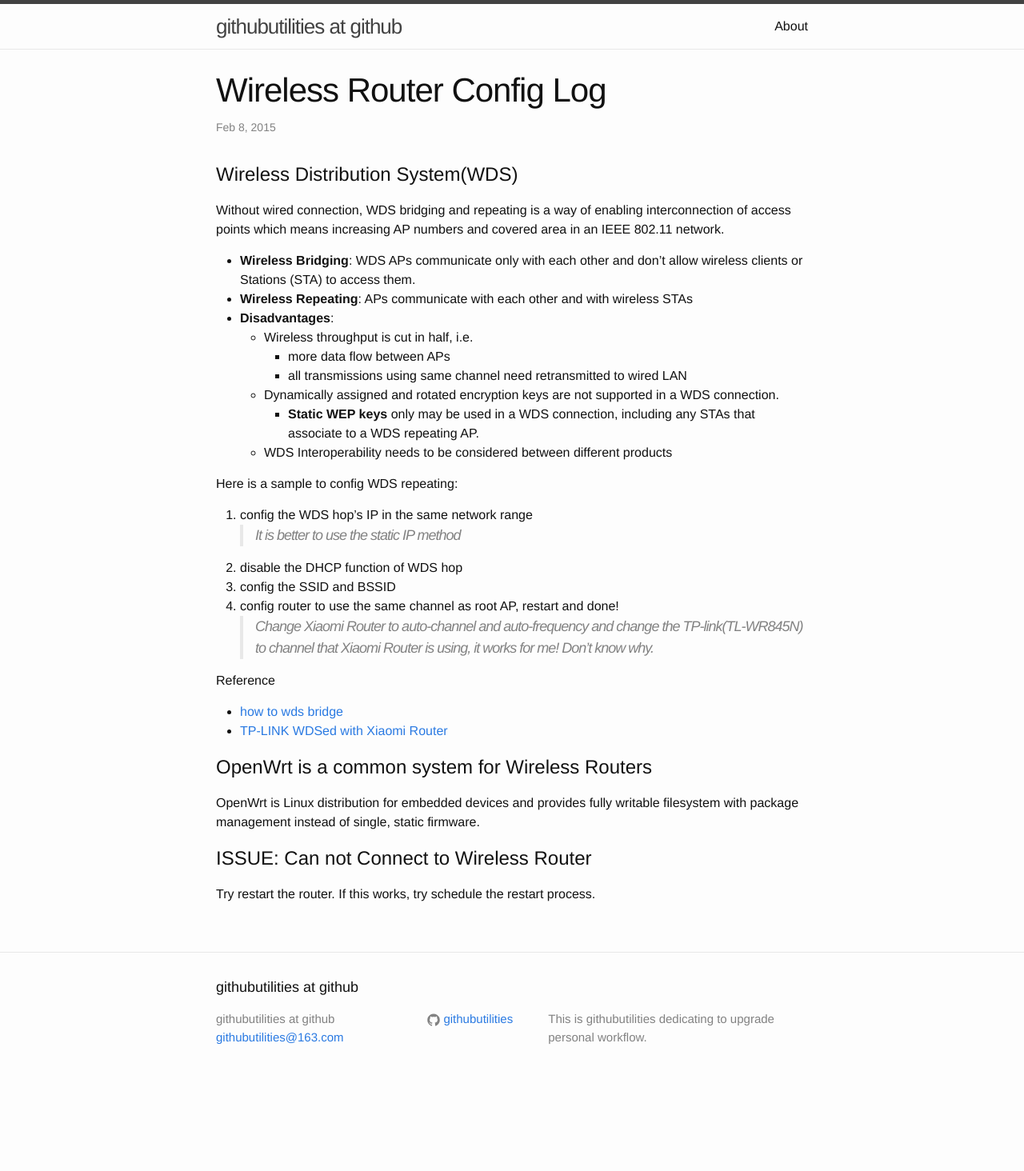
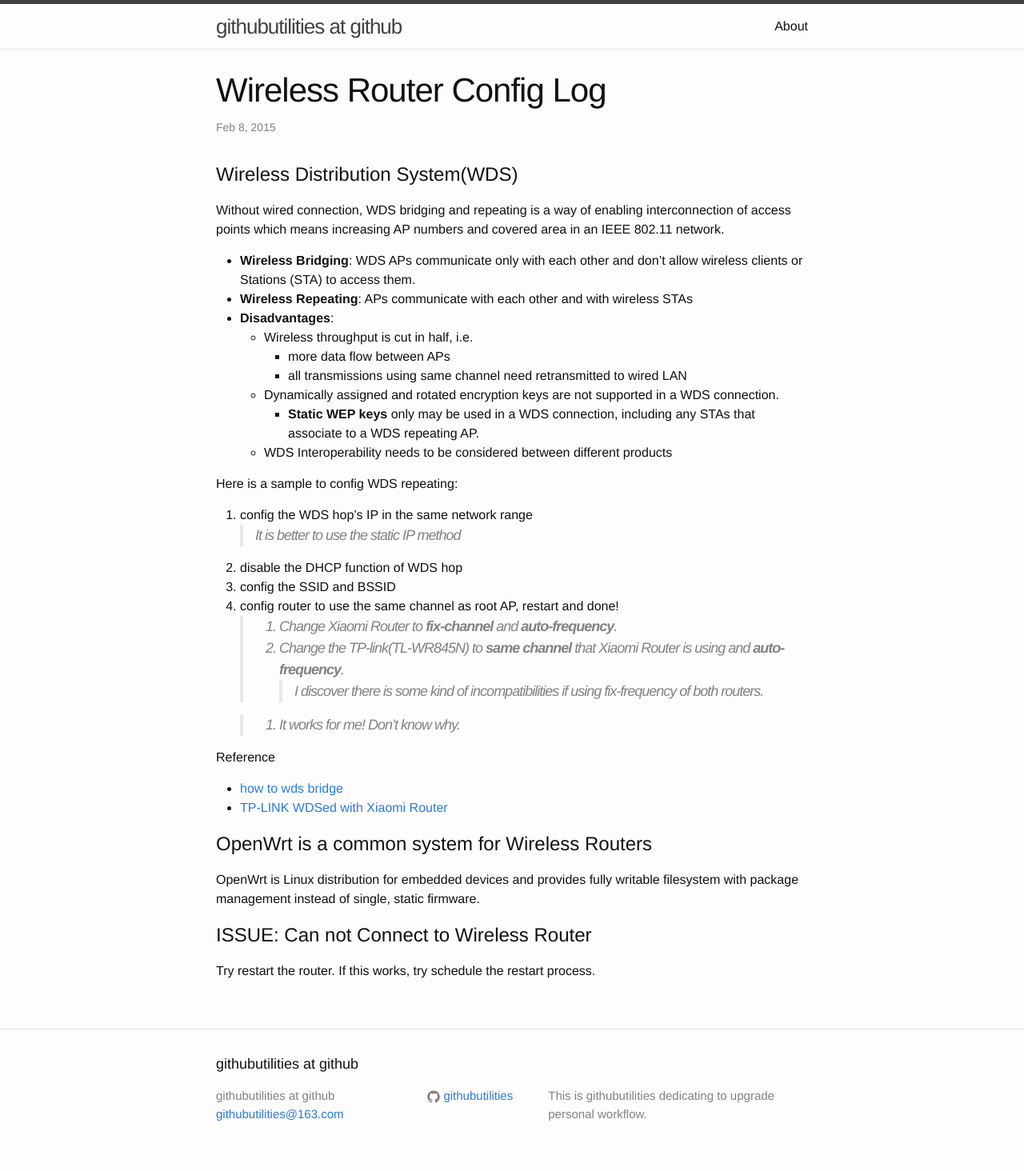
Before and after one commit to githubutilities/githubutilities.github.io, a Jekyll site: the page built from _posts/2015-02-08-wireless-router-config-log.markdown, in a window 1280 px wide. Shown: the whole page at 80% size. Built offline with Jekyll 4.4.1, drawn with Linux system fonts in a browser that asks for light colours; Markdown is read by kramdown in place of the engine named in the settings; before the commit the page ends 1368 px from its top, so only the background shows below that.

Commit message:
fix my router wds config comment

```diff
--- a/_posts/2015-02-08-wireless-router-config-log.markdown
+++ b/_posts/2015-02-08-wireless-router-config-log.markdown
@@ -27,7 +27,11 @@
 2. disable the DHCP function of WDS hop
 3. config the SSID and BSSID
 4. config router to use the same channel as root AP, restart and done!
-    > Change Xiaomi Router to auto-channel and auto-frequency and change the TP-link(TL-WR845N) to channel that Xiaomi Router is using, it works for me! Don't know why.
+    > 1. Change Xiaomi Router to **fix-channel** and **auto-frequency**.
+    > 2. Change the TP-link(TL-WR845N) to **same channel** that Xiaomi Router is using and **auto-frequency**.
+        > I discover there is some kind of incompatibilities if using fix-frequency of both routers.
+
+    > 3. It works for me! Don't know why.
 
 Reference
 
```
